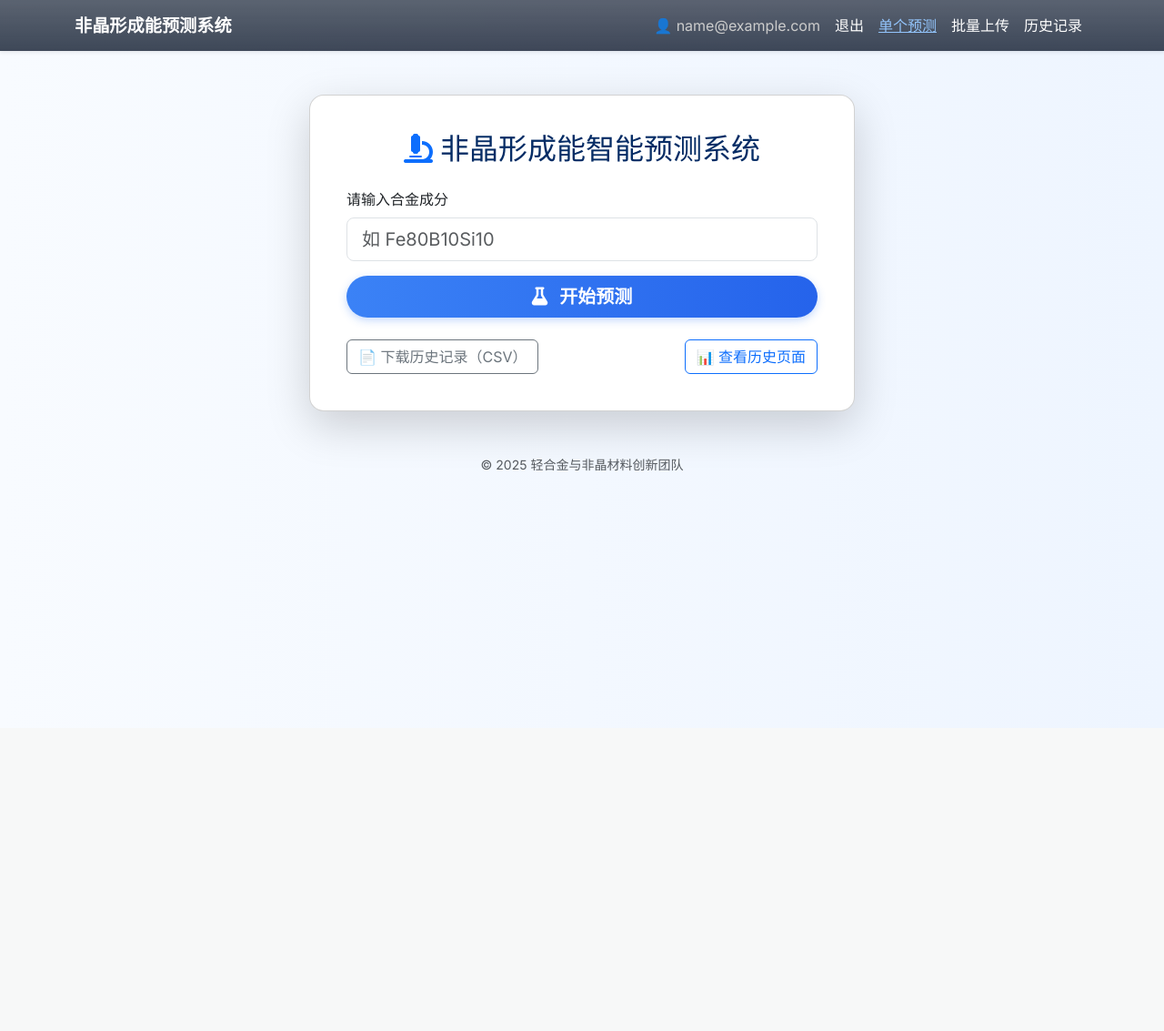
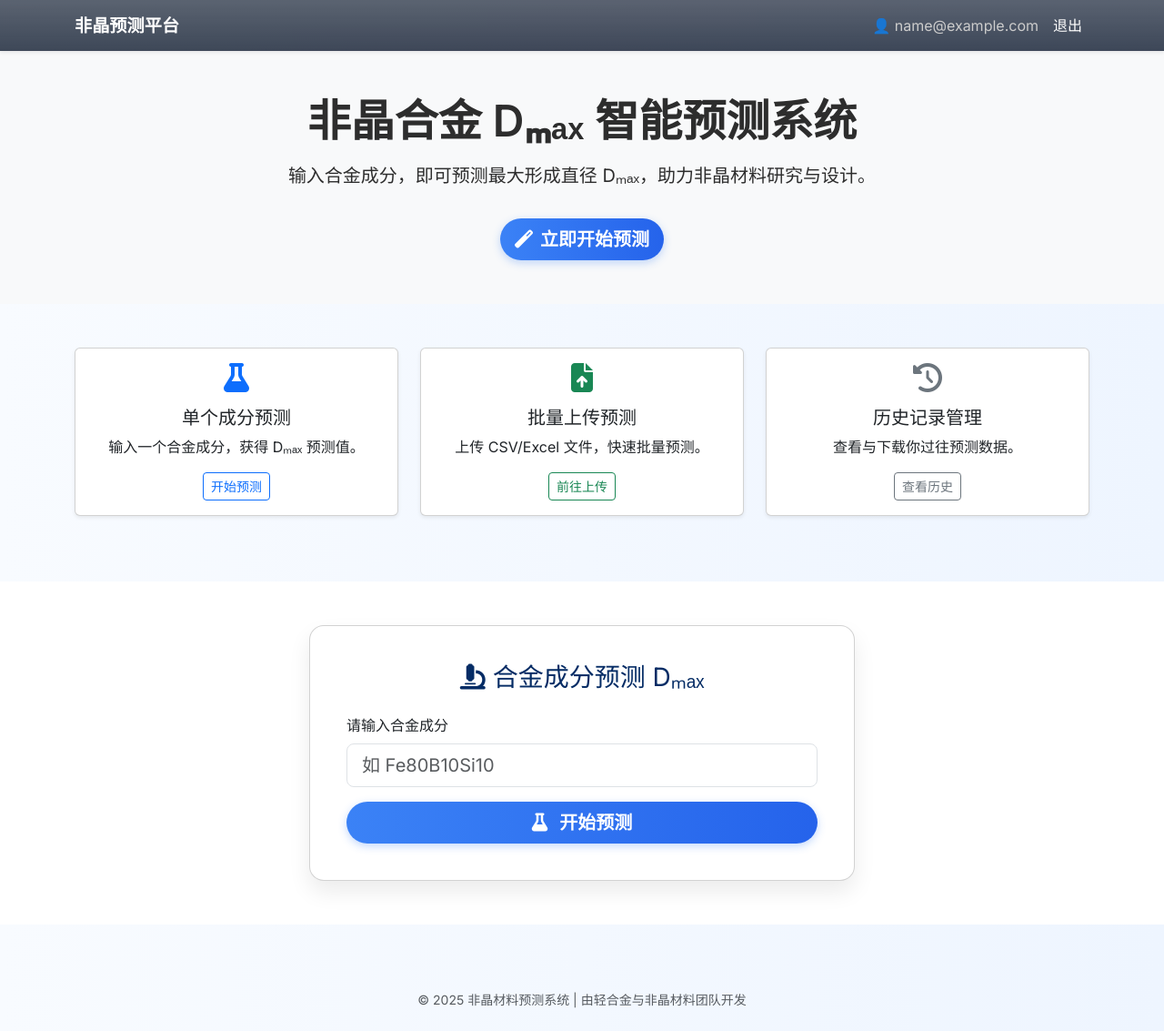
Before and after one commit to xieye777/dmax-predictor, a Flask app: page / in a window 1280 px wide. Shown: the whole page at 91% size. Before the commit the page ends 518 px from the top, so only its background shows below. Run offline with Flask 3, Linux system fonts and the light colour scheme; the visitor is signed in with stand-in values (Sample User, id 1); data comes from the database, SQL or seed files in the repository; parts of the project's set-up code (start-up, migrations or seed data) failed here and were passed over.

Commit message:
Add files via upload

```diff
--- a/templates/index.html
+++ b/templates/index.html
@@ -3,7 +3,7 @@
 <html lang="zh">
 <head>
   <meta charset="UTF-8">
-  <title>非晶形成能预测</title>
+  <title>非晶形成能预测平台</title>
   <meta name="viewport" content="width=device-width, initial-scale=1">
   <link href="https://cdn.jsdelivr.net/npm/bootstrap@5.3.0/dist/css/bootstrap.min.css" rel="stylesheet">
   <link href="https://cdnjs.cloudflare.com/ajax/libs/font-awesome/6.5.0/css/all.min.css" rel="stylesheet">
@@ -11,9 +11,10 @@
 </head>
 <body>
 
+<!-- 顶部导航 -->
 <nav class="navbar navbar-expand-lg navbar-dark bg-gradient shadow-sm">
   <div class="container">
-    <a class="navbar-brand" href="/">非晶形成能预测系统</a>
+    <a class="navbar-brand" href="/">非晶预测平台</a>
     <ul class="navbar-nav ms-auto">
       {% if g.user %}
         <li class="nav-item"><span class="nav-link disabled">👤 {{ g.user['email'] }}</span></li>
@@ -22,19 +23,62 @@
         <li class="nav-item"><a class="nav-link" href="/login">登录</a></li>
         <li class="nav-item"><a class="nav-link" href="/register">注册</a></li>
       {% endif %}
-      <li class="nav-item"><a class="nav-link active" href="/">单个预测</a></li>
-      <li class="nav-item"><a class="nav-link" href="/batch">批量上传</a></li>
-      <li class="nav-item"><a class="nav-link" href="/history/view">历史记录</a></li>
     </ul>
   </div>
 </nav>
 
-<div class="container py-5">
-  <div class="card app-card shadow-lg mx-auto">
-    <h2 class="text-center mb-4 text-primary-emphasis">
-      <i class="fas fa-microscope me-2 text-primary"></i>非晶形成能智能预测系统
-    </h2>
+<!-- Hero 介绍区域 -->
+<section class="py-5 bg-light text-center">
+  <div class="container">
+    <h1 class="display-5 fw-bold">非晶合金 Dₘₐₓ 智能预测系统</h1>
+    <p class="lead mt-3">输入合金成分，即可预测最大形成直径 Dₘₐₓ，助力非晶材料研究与设计。</p>
+    <a href="#predict" class="btn btn-predict btn-lg mt-3"><i class="fas fa-magic me-2"></i>立即开始预测</a>
+  </div>
+</section>
 
+<!-- 三个功能入口卡片 -->
+<section class="container py-5">
+  <div class="row text-center">
+    <div class="col-md-4 mb-4">
+      <div class="card h-100 shadow-sm">
+        <div class="card-body">
+          <i class="fas fa-flask fa-2x mb-3 text-primary"></i>
+          <h5>单个成分预测</h5>
+          <p>输入一个合金成分，获得 Dₘₐₓ 预测值。</p>
+          <a href="#predict" class="btn btn-outline-primary btn-sm">开始预测</a>
+        </div>
+      </div>
+    </div>
+    <div class="col-md-4 mb-4">
+      <div class="card h-100 shadow-sm">
+        <div class="card-body">
+          <i class="fas fa-file-upload fa-2x mb-3 text-success"></i>
+          <h5>批量上传预测</h5>
+          <p>上传 CSV/Excel 文件，快速批量预测。</p>
+          <a href="/batch" class="btn btn-outline-success btn-sm">前往上传</a>
+        </div>
+      </div>
+    </div>
+    <div class="col-md-4 mb-4">
+      <div class="card h-100 shadow-sm">
+        <div class="card-body">
+          <i class="fas fa-history fa-2x mb-3 text-secondary"></i>
+          <h5>历史记录管理</h5>
+          <p>查看与下载你过往预测数据。</p>
+          <a href="/history/view" class="btn btn-outline-secondary btn-sm">查看历史</a>
+        </div>
+      </div>
+    </div>
+  </div>
+</section>
+
+<!-- 预测主模块 -->
+<section id="predict" class="py-5 bg-white">
+  <div class="container">
+    <div class="card app-card mx-auto">
+      <h3 class="text-center mb-4 text-primary-emphasis">
+        <i class="fas fa-microscope me-2"></i>合金成分预测 Dₘₐₓ
+      </h3>
       <form method="post" novalidate>
         <div class="mb-3">
           <label for="composition" class="form-label">请输入合金成分</label>
@@ -46,7 +90,6 @@
           </button>
         </div>
       </form>
-
       {% if result is not none %}
       <div class="alert alert-success mt-4 text-center fs-5">
         🧪 D<sub>max</sub> = <strong>{{ result | round(4) }} mm</strong>
@@ -54,17 +97,14 @@
       {% elif error %}
       <div class="alert alert-danger mt-4 text-center">{{ error }}</div>
       {% endif %}
-
-    <div class="d-flex justify-content-between mt-4">
-      <a href="{{ url_for('download_history') }}" class="btn btn-outline-secondary">📄 下载历史记录（CSV）</a>
-      <a href="{{ url_for('view_history') }}" class="btn btn-outline-primary">📊 查看历史页面</a>
     </div>
   </div>
+</section>
 
-  <footer class="text-muted small mt-5">
-    &copy; 2025 轻合金与非晶材料创新团队
+<!-- 页脚 -->
+<footer class="text-center py-4 text-muted small">
+  &copy; 2025 非晶材料预测系统 | 由轻合金与非晶材料团队开发
 </footer>
-</div>
 
 </body>
 </html>
```
Lines whose indentation alone changed are shown as unchanged.
